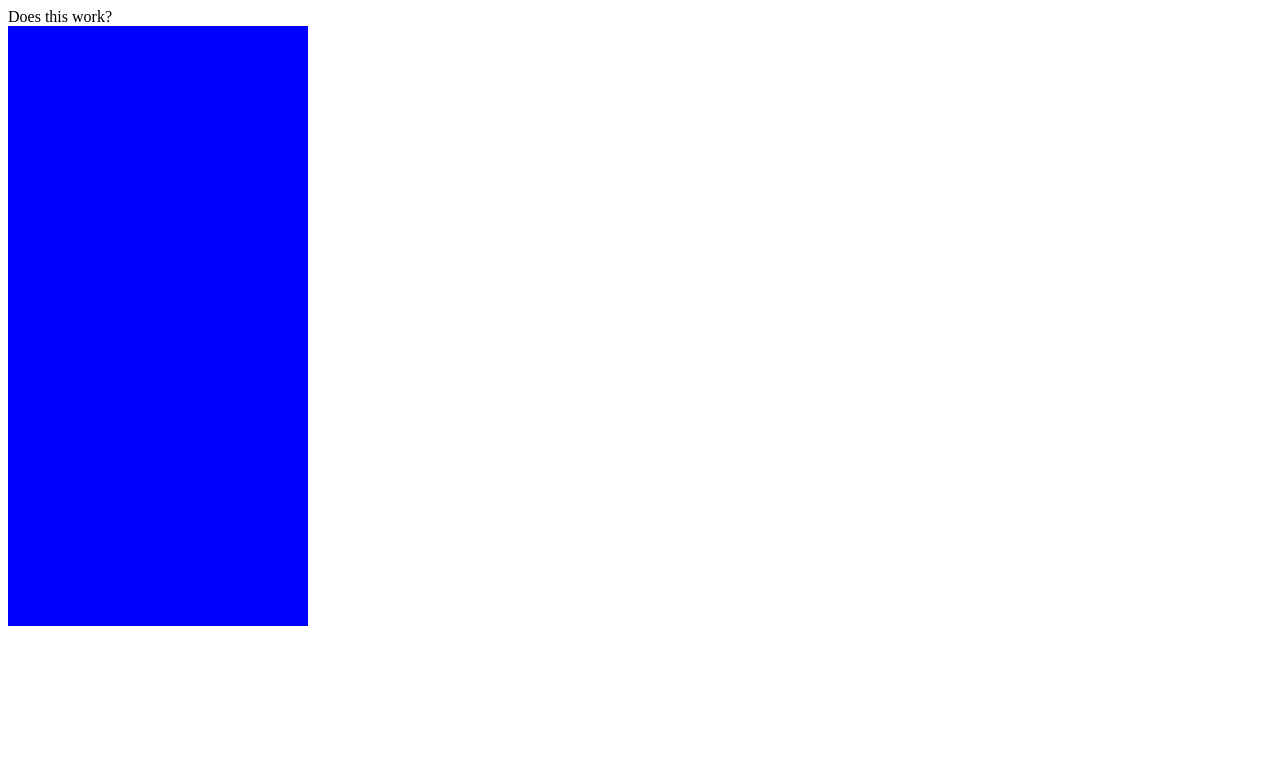
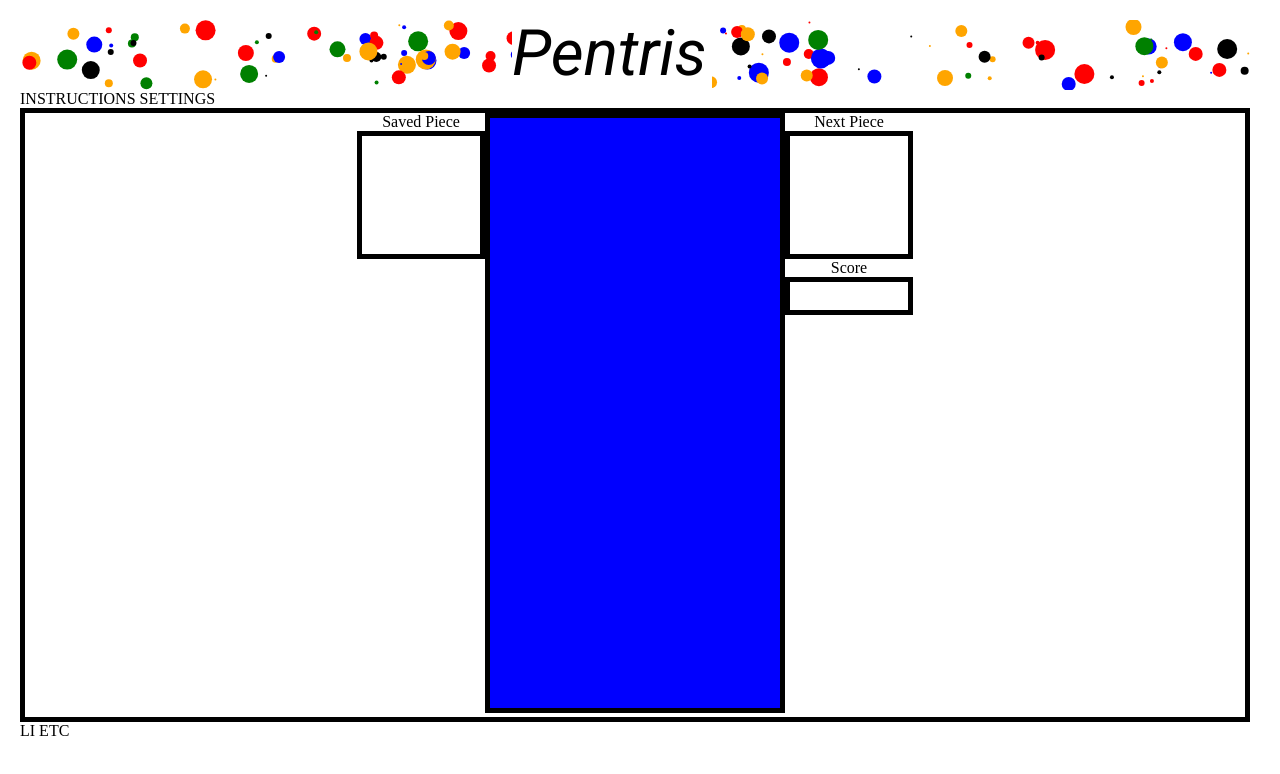
Before and after one commit to ase1210/Drew-Tris, a website built with webpack: page index.html in a window 1280 px wide. Built offline with nearby package versions, Linux system fonts and the light colour scheme.

Commit message:
Update html and styling

```diff
--- a/index.html
+++ b/index.html
@@ -4,10 +4,40 @@
     <meta charset="UTF-8" />
     <title>Tetris</title>
     <script src="bundle.js"></script>
+    <link
+      href="https://fonts.googleapis.com/css?family=Roboto:400i,700i"
+      rel="stylesheet"
+    />
     <link rel="stylesheet" type="text/css" media="screen" href="style.css" />
   </head>
   <body>
-    <div id="root">Does this work?</div>
-    <canvas width="300" height="600" id="tetris"></canvas>
+    <div id="root">
+      <section class="title-section" id="title-section">
+        <canvas id="title-canvas"></canvas>
+        <script src="./js/View/title-background.js"></script>
+        <!-- <h1>PenTris</h1> -->
+      </section>
+      <section>INSTRUCTIONS SETTINGS</section>
+      <section class="game-section">
+        <div class="game">
+          <div class="game-data">
+            <p>Saved Piece</p>
+            <canvas witdh="300" height="300" id="next-piece"></canvas>
+          </div>
+          <div>
+            <canvas id="tetris"></canvas>
+          </div>
+          <div class="game-data">
+            <p>Next Piece</p>
+
+            <canvas witdh="300" height="300" id="next-piece"></canvas>
+            <p>Score</p>
+
+            <canvas witdh="300" height="300" id="score"></canvas>
+          </div>
+        </div>
+      </section>
+      <section>LI ETC</section>
+    </div>
   </body>
 </html>
--- a/style.css
+++ b/style.css
@@ -1,3 +1,139 @@
-#canvas {
-  border: 1px solid black;
+/* CSS RESET */
+
+html,
+body,
+header,
+nav,
+h1,
+a,
+ul,
+li,
+strong,
+main,
+button,
+i,
+section,
+img,
+div,
+h2,
+p,
+form,
+fieldset,
+label,
+input,
+textarea,
+span,
+article,
+footer,
+time,
+small {
+  margin: 0;
+  padding: 0;
+  border: 0;
+  outline: 0;
+  font: inherit;
+  color: inherit;
+  text-align: inherit;
+  text-decoration: inherit;
+  vertical-align: inherit;
+  box-sizing: inherit;
+  background: transparent;
 }
+
+ul {
+  list-style: none;
+}
+
+img {
+  display: block;
+  width: 100%;
+  height: auto;
+}
+
+input[type="password"],
+input[type="email"],
+input[type="text"],
+input[type="submit"],
+textarea,
+button {
+  /*
+  Get rid of native styling. Read more here:
+  http://css-tricks.com/almanac/properties/a/appearance/
+  */
+  -webkit-appearance: none;
+  -moz-appearance: none;
+}
+
+button,
+input[type="submit"] {
+  cursor: pointer;
+}
+
+html {
+  font-size: 16px;
+}
+#root {
+  display: flex;
+  flex-direction: column;
+  width: 100vw;
+  height: 100vh;
+  padding: 20px;
+  box-sizing: border-box;
+}
+.title-section {
+  height: 70px;
+  width: calc(100vw - 50px);
+  /* border: 5px solid black; */
+  display: flex;
+  justify-content: center;
+  align-items: center;
+}
+h1 {
+  font-size: 4rem;
+}
+
+p {
+  text-align: center;
+  font-size: 1rem;
+}
+
+.game-section {
+  min-height: 70px;
+  width: calc(100vw - 50px);
+  border: 5px solid black;
+  display: flex;
+  justify-content: center;
+}
+.game {
+  display: flex;
+}
+
+.game-data {
+  display: flex;
+  flex-direction: column;
+}
+
+#tetris {
+  border: 5px solid black;
+  max-height: 600px;
+  max-width: 300px;
+  width: 50vw;
+  height: 100vw;
+  box-sizing: border-box;
+}
+#next-piece {
+  border: 5px solid black;
+  max-height: 140px;
+  max-width: 140px;
+  width: 10vw;
+  height: 10vw;
+  box-sizing: border-box;
+}
+#score {
+  border: 5px solid black;
+  max-height: 50px;
+  max-width: 140px;
+  width: 10vw;
+  height: 3vw;
+  box-sizing: border-box;
+}
```
